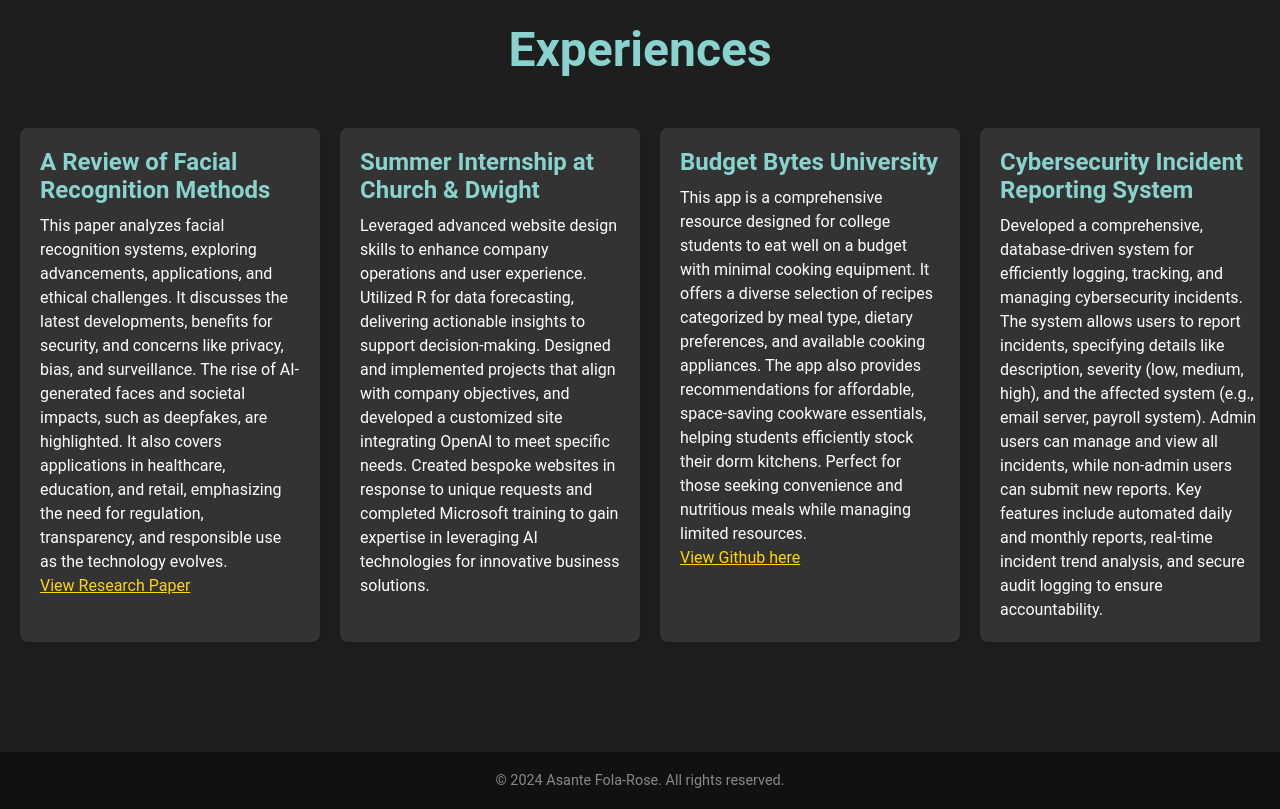
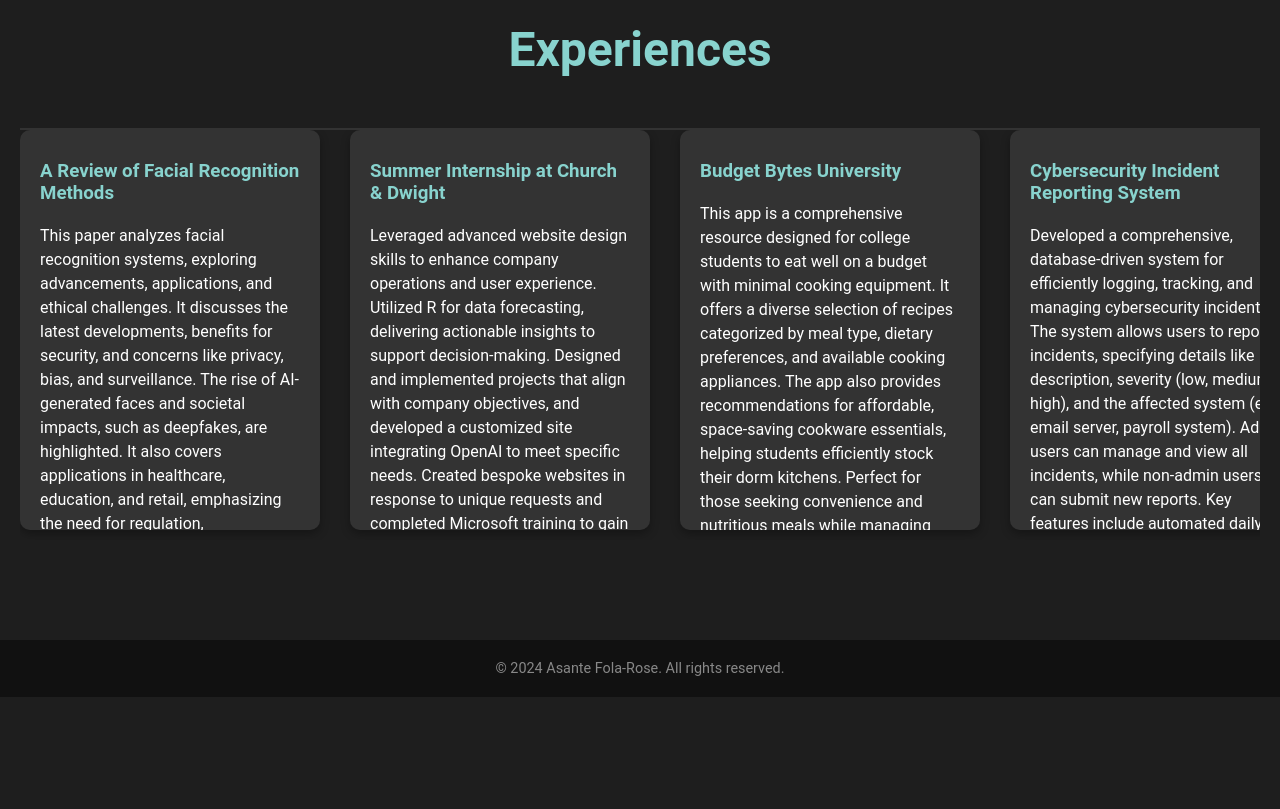
Before and after one commit to SleepyAFR/portfolio, a plain HTML site: page index.html in a window 1280 px wide. Shown: the part 1320-2129 px from the top of the page. After the commit the page ends 2017 px from the top, so only its background shows below. Drawn offline with Linux system fonts and the light colour scheme.

Commit message:
updated experiences

```diff
--- a/index.html
+++ b/index.html
@@ -4,43 +4,12 @@
     <meta charset="UTF-8">
     <meta name="viewport" content="width=device-width, initial-scale=1.0">
     <title>Your Portfolio</title>
-    <link rel="stylesheet" href="styles.css"> <!-- Link to your CSS file -->
-    <style>
-        .experience-gallery {
-            display: flex;
-            overflow-x: auto;
-            scroll-snap-type: x mandatory;
-            gap: 20px;
-            padding-bottom: 10px;
-            -webkit-overflow-scrolling: touch;
-        }
-
-        .experience-card {
-            min-width: 300px;
-            flex: 0 0 auto;
-            background: #f9f9f9;
-            border-radius: 8px;
-            padding: 20px;
-            scroll-snap-align: start;
-            box-shadow: 0 4px 6px rgba(0, 0, 0, 0.1);
-            max-width: 300px;
-        }
-
-        .experience-gallery::-webkit-scrollbar {
-            height: 8px;
-        }
-
-        .experience-gallery::-webkit-scrollbar-thumb {
-            background: #ccc;
-            border-radius: 4px;
-        }
-    </style>
+    <link rel="stylesheet" href="styles.css">
 </head>
 <body>
     <header>
         <h1>Asant&#233; Fola-Rose</h1>
         <h1 id="typing-text"></h1>
-        <p ></p>
         <nav>
             <ul style="text-align: center;">
                 <li><a href="#about">About</a></li>
@@ -67,47 +36,71 @@
             <div class="experience-gallery">
                 <div class="experience-card">
                     <h3>A Review of Facial Recognition Methods</h3>
-                <p>
-				This paper analyzes facial recognition systems, exploring advancements, applications, and ethical challenges.
-				It discusses the latest developments, benefits for security, and concerns like privacy, bias, and surveillance.
-				The rise of AI-generated faces and societal impacts, such as deepfakes, are highlighted.
-				It also covers applications in healthcare, education, and retail, emphasizing the need for regulation, transparency, and responsible use as the technology evolves.
-				</p>
+                    <div class="experience-card-content">
+                        <p>This paper analyzes facial recognition systems, exploring advancements, applications, and ethical challenges. It discusses the latest developments, benefits for security, and concerns like privacy, bias, and surveillance. The rise of AI-generated faces and societal impacts, such as deepfakes, are highlighted. It also covers applications in healthcare, education, and retail, emphasizing the need for regulation, transparency, and responsible use as the technology evolves.</p>
                         <p><a href="https://ieeexplore.ieee.org/document/10703753/authors#authors" target="_blank">View Research Paper</a></p>
+                    </div>
                 </div>
                 <div class="experience-card">
                     <h3>Summer Internship at Church & Dwight</h3>
-                    <p>Leveraged advanced website design skills to enhance company operations and user experience.
-					Utilized R for data forecasting, delivering actionable insights to support decision-making.
-					Designed and implemented projects that align with company objectives, and developed a customized site integrating OpenAI to meet specific needs.
-					Created bespoke websites in response to unique requests and completed Microsoft training to gain expertise in leveraging AI technologies for innovative business solutions.</p>
+                    <div class="experience-card-content">
+                        <p>Leveraged advanced website design skills to enhance company operations and user experience. Utilized R for data forecasting, delivering actionable insights to support decision-making. Designed and implemented projects that align with company objectives, and developed a customized site integrating OpenAI to meet specific needs. Created bespoke websites in response to unique requests and completed Microsoft training to gain expertise in leveraging AI technologies for innovative business solutions.</p>
+                    </div>
                 </div>
                 <div class="experience-card">
                     <h3>Budget Bytes University</h3>
-                    <p>
-					This app is a comprehensive resource designed for college students to eat well on a budget with minimal cooking equipment.
-					It offers a diverse selection of recipes categorized by meal type, dietary preferences, and available cooking appliances.
-					The app also provides recommendations for affordable, space-saving cookware essentials, helping students efficiently stock their dorm kitchens.
-					Perfect for those seeking convenience and nutritious meals while managing limited resources.
-					</p>
-					<p><a href ="https://github.com/CollegeCookBook/BBUCode" target="_blank">View Github here</a></p>
+                    <div class="experience-card-content">
+                        <p>This app is a comprehensive resource designed for college students to eat well on a budget with minimal cooking equipment. It offers a diverse selection of recipes categorized by meal type, dietary preferences, and available cooking appliances. The app also provides recommendations for affordable, space-saving cookware essentials, helping students efficiently stock their dorm kitchens. Perfect for those seeking convenience and nutritious meals while managing limited resources.</p>
+                        <p><a href="https://github.com/CollegeCookBook/BBUCode" target="_blank">View Github here</a></p>
+                    </div>
                 </div>
                 <div class="experience-card">
                     <h3>Cybersecurity Incident Reporting System</h3>
-				    <p>
-				        Developed a comprehensive, database-driven system for efficiently logging, tracking, and managing cybersecurity incidents.
-				        The system allows users to report incidents, specifying details like description, severity (low, medium, high), and the affected system (e.g., email server, payroll system).
-				        Admin users can manage and view all incidents, while non-admin users can submit new reports.
-				        Key features include automated daily and monthly reports, real-time incident trend analysis, and secure audit logging to ensure accountability.
-				    </p>
+                    <div class="experience-card-content">
+                        <p>Developed a comprehensive, database-driven system for efficiently logging, tracking, and managing cybersecurity incidents. The system allows users to report incidents, specifying details like description, severity (low, medium, high), and the affected system (e.g., email server, payroll system). Admin users can manage and view all incidents, while non-admin users can submit new reports. Key features include automated daily and monthly reports, real-time incident trend analysis, and secure audit logging to ensure accountability.</p>
+                    </div>
                 </div>
                 <div class="experience-card">
                     <h3>Resume Parser + Tailoring Tool</h3>
-                    <p>
-                        Built a local web-based application using Streamlit and LLaMA (Mistral 7B) to parse resumes from PDFs into structured JSON.
-                        It supports resume tailoring to specific job descriptions and exports to polished .docx files.
-                        The tool prioritizes data privacy by running models locally, and includes a user-friendly interface and download features.
-                    </p>
+                    <div class="experience-card-content">
+                        <p>Built a local web-based application using Streamlit and LLaMA (Mistral 7B) to parse resumes from PDFs into structured JSON. It supports resume tailoring to specific job descriptions and exports to polished .docx files. The tool prioritizes data privacy by running models locally, and includes a user-friendly interface and download features.</p>
+                        <p><a href="https://github.com/yourusername/resume-llama-app" target="_blank">View Project Source Code</a></p>
+                    </div>
+                </div>
+                <div class="experience-card">
+                    <h3>Character Repository Mobile App</h3>
+                    <div class="experience-card-content">
+                        <p>A mobile app that allows users to store their character information in an easily referencable repository. Useful for artists, authors, game developers, and others creating characters.</p>
+                        <h4>App Evaluation</h4>
+                        <ul>
+                            <li><strong>Category:</strong> Productivity/Entertainment</li>
+                            <li><strong>Mobile:</strong> Easy on-the-go access</li>
+                            <li><strong>Story:</strong> Portable database of characters</li>
+                            <li><strong>Market:</strong> Authors, artists, game developers</li>
+                            <li><strong>Habit:</strong> Supports frequent, integrated use</li>
+                            <li><strong>Scope:</strong> Expandable features (e.g., family trees)</li>
+                        </ul>
+                        <h4>Product Spec</h4>
+                        <p><strong>Required Features:</strong></p>
+                        <ul>
+                            <li>Enter character information ✔️</li>
+                            <li>Create folders ✔️</li>
+                            <li>Store to database ❌</li>
+                            <li>User Profile ✔️</li>
+                            <li>Search Feature ✔️</li>
+                            <li>Share character info ✔️</li>
+                            <li>Nice app design ✔️</li>
+                        </ul>
+                        <p><strong>Stretch Features:</strong></p>
+                        <ul>
+                            <li>Cloud Database</li>
+                            <li>App customization</li>
+                            <li>Comment on characters</li>
+                        </ul>
+                        <h4>Navigation</h4>
+                        <p><strong>Tabs:</strong> Home, Profile, Explore</p>
+                        <p><strong>Screens:</strong> Login, Register, Home, Explore, Profile, Character Creation, Folders, Characters List, Character Detail</p>
+                    </div>
                 </div>
             </div>
         </div>
--- a/styles.css
+++ b/styles.css
@@ -122,6 +122,7 @@ nav ul li a:hover {
     gap: 30px;
     padding-bottom: 10px;
     -webkit-overflow-scrolling: touch;
+    border-top: 2px solid #333;
 }
 
 /* Scrollbar styling */
@@ -130,7 +131,7 @@ nav ul li a:hover {
 }
 
 .experience-gallery::-webkit-scrollbar-thumb {
-    background-color: rgba(136, 211, 206, 0.7); /* lighter teal */
+    background-color: rgba(136, 211, 206, 0.7);
     border-radius: 4px;
 }
 
@@ -139,15 +140,20 @@ nav ul li a:hover {
 }
 
 .experience-card {
-    background-color: #333 !important; /* Dark card background */
+    background-color: #333; /* Dark card background */
     color: #fff; /* White text */
     padding: 20px;
     border-radius: 10px;
     box-shadow: 0 4px 10px rgba(0, 0, 0, 0.3);
     transition: transform 0.3s, box-shadow 0.3s;
     width: 300px;
-    flex: 0 0 auto; /* Prevent flex shrinking for horizontal scroll */
+    max-height: 400px;
+    flex: 0 0 auto; /* Prevent flex shrinking */
     scroll-snap-align: start;
+    display: flex;
+    flex-direction: column;
+    overflow-y: auto; /* enable vertical scrolling if needed */
+    box-sizing: border-box;
 }
 
 .experience-card:hover {
@@ -155,15 +161,32 @@ nav ul li a:hover {
     box-shadow: 0 10px 20px rgba(0, 0, 0, 0.5);
 }
 
+/* Sticky title inside card */
 .experience-card h3 {
-    font-size: 1.5rem;
-    color: #88d3ce; /* Heading color */
-    margin-bottom: 10px;
+    position: sticky;
+    top: 0;
+    background: #333; /* same as card background */
+    padding: 10px 0;
+    margin: 0 0 10px 0;
+    z-index: 1;
+    color: #88d3ce; /* heading color */
 }
 
+/* Scrollbar styling inside cards */
+.experience-card::-webkit-scrollbar {
+    width: 6px;
+}
+
+.experience-card::-webkit-scrollbar-thumb {
+    background: #666;
+    border-radius: 4px;
+}
+
+/* Card paragraphs and links */
 .experience-card p {
     font-size: 1rem;
     line-height: 1.5;
+    margin-bottom: 10px;
 }
 
 .experience-card a {
@@ -258,8 +281,8 @@ footer p {
 
     .experience-gallery {
         flex-direction: column;
-        align-items: center; /* Center align experiences on smaller screens */
-        overflow-x: visible; /* Remove horizontal scroll on small screens */
+        align-items: center;
+        overflow-x: visible;
     }
 
     #typing-text {
```
Lines whose indentation alone changed are shown as unchanged.
